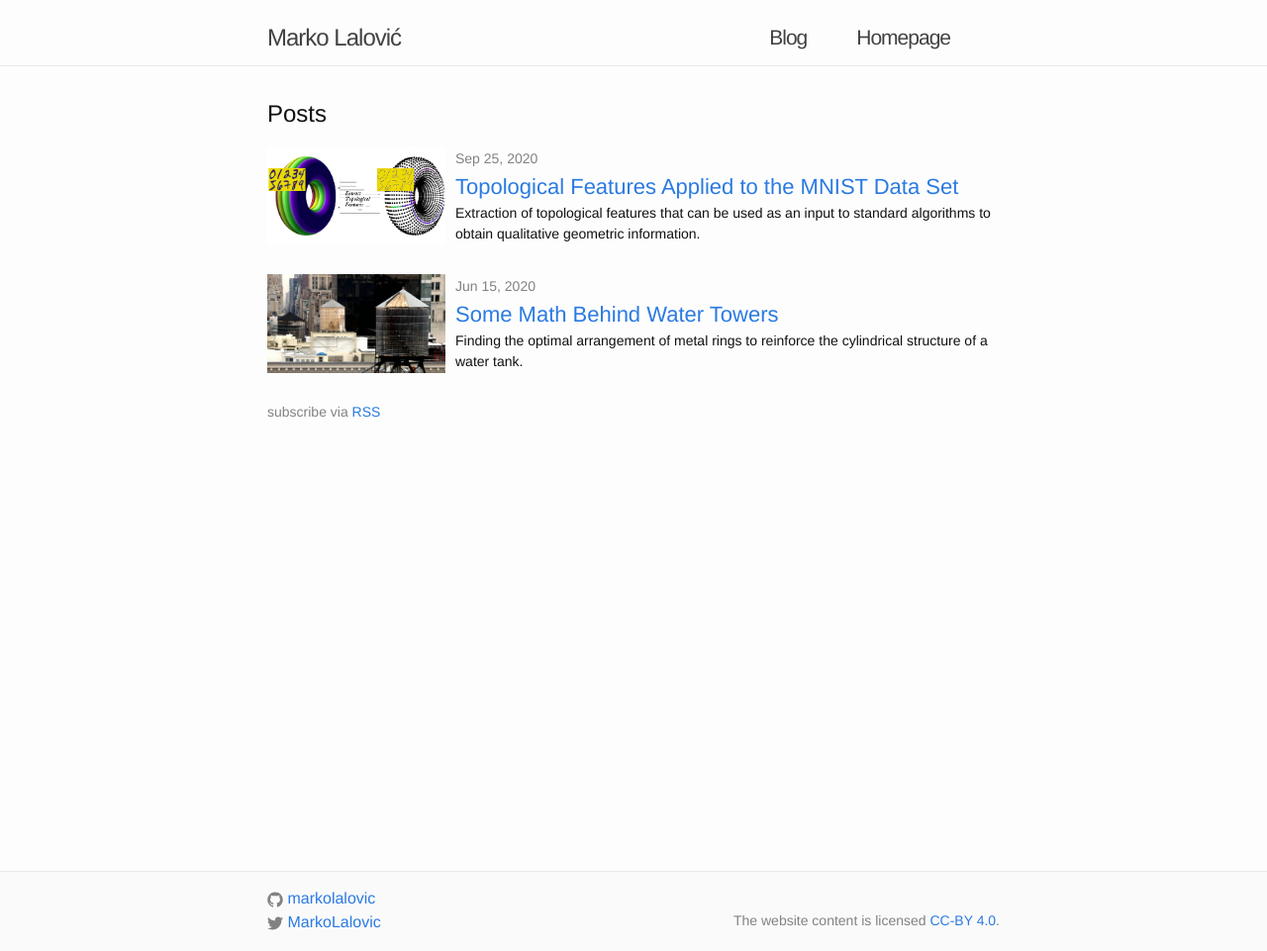
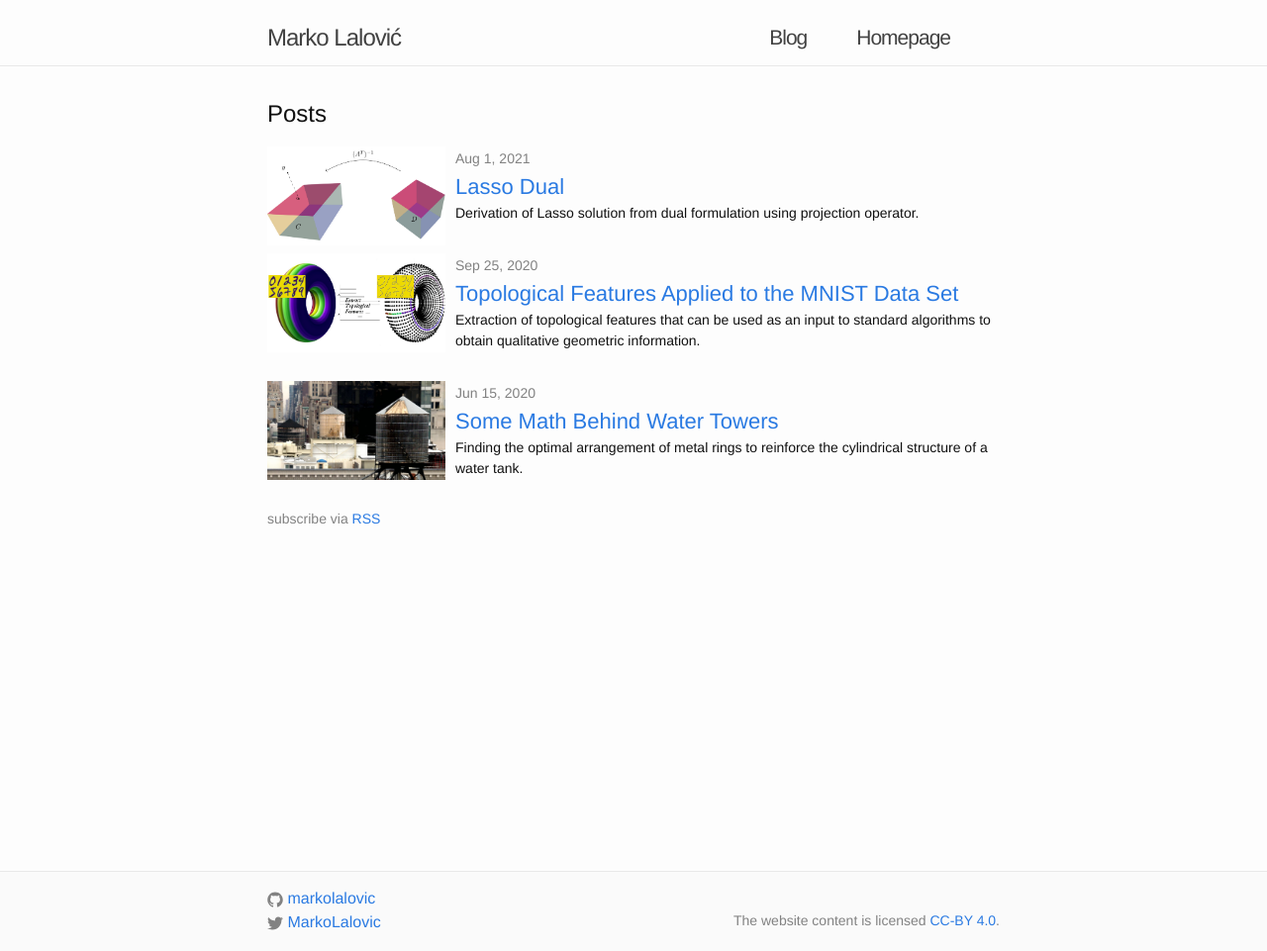
Before and after one commit to markolalovic/blog, a Jekyll site: the page built from docs/index.markdown, in a window 1280 px wide. Shown: the whole page at 99% size. Built offline with Jekyll 4.4.1, drawn with Linux system fonts in a browser that asks for light colours; some of the changed lines change nothing that is shown.

Commit message:
lasso dual

```diff
--- a/docs/_layouts/default.html
+++ b/docs/_layouts/default.html
@@ -20,16 +20,25 @@
 
     <script type="text/x-mathjax-config">
       MathJax.Hub.Config({
+        TeX: {
+          equationNumbers: { autoNumber: "AMS" },
+          tagSide: "right",
+          macros: {
+            norm:  ["{\\left\\lVert#1\\right\\rVert}", 1],
+            RR: "{\\bf R}",
+            bold: ["{\\bf #1}", 1]
+          }
+        },
         tex2jax: {
           inlineMath: [ ['$','$'], ["\\(","\\)"] ],
           processEscapes: true
         }
       });
     </script>
-
     <script type="text/javascript"
             src="https://cdn.mathjax.org/mathjax/latest/MathJax.js?config=TeX-AMS-MML_HTMLorMML">
     </script>
+
 </body>
 
 </html>
--- /dev/null
+++ b/docs/_posts/2021-08-01-lasso.markdown
@@ -0,0 +1,322 @@
+---
+layout: post
+title:  "Lasso Dual"
+subtitle: "Derivation of Lasso solution from dual formulation using projection operator."
+author: Marko Lalović
+date:   2021-08-01 10:34:39 +0100
+image: assets/posts/lasso-dual/transformation-3d.png
+keywords: LASSO
+rtime: 2 min read
+---
+<div class="images">
+  <img src="/blog/assets/posts/lasso-dual/transformation-3d.svg">
+  <div class="label">
+    <strong>Figure 1:</strong> Illustration when $n=p=3$. (Drawn using <a target="_blank" href="https://docs.enthought.com/mayavi/mayavi/">Mayavi library</a>.)
+  </div>
+</div>
+
+Let $A: \mathbb{R}^{p} \rightarrow \mathbb{R}^{n}$ and $y \in \mathbb{R}^{p}$. Consider the Tikhonov regularization
+
+$$
+\newcommand{\norm}[1]{\left\lVert#1\right\rVert}
+\begin{equation}
+\min_{x \in \mathbb{R}^{n}}
+\frac{1}{2} \norm{Ax - y}_{2}^{2} + \alpha \norm{x}_{1}.
+\label{eq:min-problem}
+\end{equation}
+$$
+
+This type of penalized regression is called Lasso; see Tibshirani's original paper [<a href="http://statweb.stanford.edu/~tibs/lasso/lasso.pdf" target="_blank">1</a>].
+
+We can show that solution $x^{\*}$ can be determined with the help of a projection operator. Some nice and non-obvious properties of the solution $x^{\*}$ follow from the geometry of the dual formulation. For example that $x^{\*}$ is non-expansive as a function of $y$.
+
+<!-- Section 1 -->
+## Formulation of the dual problem
+
+To derive the dual problem, we can introduce a dummy variable $z \in \mathbb{R}^{n}$
+
+$$
+\begin{equation}\nonumber
+z = Ax
+\end{equation}
+$$
+
+and reformulate the minimization problem in \eqref{eq:min-problem} as a constrained problem
+
+$$
+\begin{align*}
+\label{eq:primal-problem}
+\tag{P}
+&\underset{z \in \mathbb{R}^{n}, x \in \mathbb{R}^{p}}{\text{minimize}} \quad
+\frac{1}{2} \norm{y - z}_{2}^{2} + \alpha \norm{x}_{1} \\
+&\text{subject to} \quad z = Ax
+\end{align*}
+$$
+
+Then we can construct the Lagrangian by introducing the dual variable $p \in \mathbb{R}^{n}$ (containing $n$ Lagrange multipliers)
+
+$$
+\begin{equation}\nonumber
+L(x, z, p) = \frac{1}{2} \norm{y - z}_{2}^{2}
++ \alpha \norm{x}_{1} + p^{T} (z - Ax)
+\end{equation}
+$$
+
+The dual objective function is
+
+$$
+\begin{equation}\nonumber
+g(p) = \min_{z \in \mathbb{R}^{n}, x \in \mathbb{R}^{p}}
+\left\lbrace
+\frac{1}{2} \norm{y - z}_{2}^{2}
++ \alpha \norm{x}_{1} + p^{T} (z - Ax)
+\right\rbrace
+\end{equation}
+$$
+
+We can split the terms depending on $z$ and $x$ and minimize each part separately
+
+$$
+\begin{align}\nonumber
+g(p)
+&= \min_{z \in \mathbb{R}^{n}, x \in \mathbb{R}^{p}}
+\left\lbrace
+\frac{1}{2} \norm{y}_{2}^{2}
+- y^{T}z
++ \frac{1}{2} \norm{z}_{2}^{2}
++ p^{T}z
++ \alpha \norm{x}_{1}
+- p^{T}Ax
+\right\rbrace \\[.3em]
+&= \min_{z \in \mathbb{R}^{n}}\nonumber
+\left\lbrace
+\frac{1}{2} \norm{y}_{2}^{2}
+- (y - p)^{T}z
++ \frac{1}{2} \norm{z}_{2}^{2}
+\right\rbrace
++ \max_{x \in \mathbb{R}^{p}}
+\left\lbrace
+\alpha \norm{x}_{1}
+- (A^{T}p)^{T}x
+\right\rbrace
+\end{align}
+$$
+
+We can use the stationarity condition, which says that at the optimal point, the subgradient of $L(x, z, p)$ with respect to $x$ and $z$ must contain 0.
+
+For the first part, since $L(x, z, p)$ is differentiable in $z$, the subgradient with respect to $z$  equals the gradient. By taking
+$\frac{\partial}{\partial z} L(x, z, p)$ and setting it to $0$, we get the stationarity condition
+
+$$
+\begin{equation}\nonumber
+z = y - p^{*}
+\end{equation}
+$$
+
+Plugging this into the first part, we get
+
+$$
+\begin{align}\nonumber
+&\frac{1}{2}\norm{y}_{2}^{2} - (y - p^{*})^{T}(y - p^{*})
++ \frac{1}{2}\norm{y - p^{*}}_{2}^{2} \\[.3em]
+&=
+\frac{1}{2}\norm{y}_{2}^{2}\nonumber
+- \frac{1}{2}\norm{y - p^{*}}_{2}^{2}
+\end{align}
+$$
+
+For the second part, because $\alpha \norm{x}_1$ is a non-differentiable function of $x$, we need to compute the subdifferential $\partial (\alpha \norm{x}_1)$.
+
+By using the rules for the subgradient of the maximum we can derive, see [<a href="https://see.stanford.edu/materials/lsocoee364b/01-subgradients_notes.pdf" target="_blank">2</a>], that the $\partial \norm{x}_{1}$ can be expressed as
+
+$$
+\begin{equation}\nonumber
+\partial (\norm{x}_{1})
+= \lbrace g : \norm{g}_{\infty} \leq 1, g^{T} x = \norm{x}_{1}
+\rbrace
+\end{equation}
+$$
+
+and using the rule for scalar multiplication
+
+$$
+\begin{equation}\nonumber
+\partial (\alpha\norm{x}_{1})
+= \lbrace g : \norm{g}_{\infty} \leq \alpha, g^{T} x = \alpha\norm{x}_{1}
+\rbrace
+\end{equation}
+$$
+
+Thus, we get the stationarity condition
+
+$$
+\begin{equation}\nonumber
+g = A^{T}p \in \partial \alpha \norm{x}_{1}
+\end{equation}
+$$
+
+when
+
+$$
+\begin{align} \nonumber
+\norm{A^{T}p}_{\infty} \leq \alpha \\[.3em]
+\alpha \norm{x}_{1} - (A^{T}p)^{T}x = 0\nonumber
+\end{align}
+$$
+
+
+Therefore, the dual problem is
+
+$$
+\begin{align*}
+\label{eq:dual-problem}
+\tag{D}
+&\max_{p \in \mathbb{R}^{n}}
+\frac{1}{2}\norm{y}_{2}^{2}
+- \frac{1}{2}\norm{y - p}_{2}^{2} \\[.3em]
+&\text{subject to} \norm{A^{T}p}_{\infty} \leq \alpha
+\end{align*}
+$$
+
+
+<!-- Section 2 -->
+## Solution of the dual problem
+The solution $p^{\*}$ of the dual problem can be determined with the help of a projection operator.
+
+Looking at the dual problem formulation \eqref{eq:dual-problem}, we see that we can omit $\frac{1}{2}\norm{y}_{2}^{2}$, since this is constant. Then if we multiply it by 2 and flip the sign, we get an equivalent dual problem
+
+$$
+\begin{align*}
+\label{eq:dual-problem-prime}
+\tag{D'}
+&\min_{p \in \mathbb{R}^{n}}
+\norm{y - p}_{2}^{2} \\[.3em]
+&\text{subject to} \norm{A^{T}p}_{\infty} \leq \alpha
+\end{align*}
+$$
+
+A *projection operator* $P_{C}$ can be defined as
+
+$$
+\DeclareMathOperator*{\argmin}{arg\,min}
+\begin{align}\nonumber
+P_{C} \text{: } & \mathbb{R}^{n} \rightarrow C \\[.3em]
+& y \mapsto P_{C}(y) := \argmin_{p \in C} \norm{y - p}_{2} \nonumber
+\end{align}
+$$
+
+where $C \subset \mathbb{R}^{n}$ is closed and convex set. Looking at \eqref{eq:dual-problem-prime}, we see that $p^{\*}$ is a projection
+
+$$
+\begin{equation}\nonumber
+p^{*} = P_{C}(y)
+\end{equation}
+$$
+
+where $C$ is equal to
+
+$$
+\begin{equation}\nonumber
+C = \lbrace p \in \mathbb{R}^{n} :
+\norm{A^{T}p}_{\infty} \leq \alpha
+\rbrace
+\end{equation}
+$$
+
+We notice that $C$ is indeed closed and convex. For example if $n=p=2$, and let
+
+$$
+\begin{equation}\nonumber
+A^{T} = \begin{pmatrix}
+a_{11} & a_{21}\\
+a_{12} & a_{22}
+\end{pmatrix}
+\end{equation}
+$$
+
+then
+
+$$
+\begin{equation}\nonumber
+C = \lbrace -\alpha \leq a_{11} p_{1} + a_{12} p_{2} \leq \alpha \rbrace
+\cap
+\lbrace -\alpha \leq a_{21} p_{1} + a_{22} p_{2} \leq \alpha \rbrace
+\end{equation}
+$$
+
+Or we can express $C$ as
+
+$$
+\begin{equation}\nonumber
+C = (A^{T})^{-1}(D)
+\end{equation}
+$$
+
+where $D$ is equal to
+
+$$
+\begin{equation}\nonumber
+D = \lbrace d \in \mathbb{R}^{p} : \norm{d}_{\infty} \leq \alpha \rbrace
+\end{equation}
+$$
+
+Again for $p=2$
+
+$$
+\begin{equation}\nonumber
+D = \lbrace -\alpha \leq d_{1} \leq \alpha \rbrace
+\cap
+\lbrace -\alpha \leq d_{2} \leq \alpha \rbrace
+\end{equation}
+$$
+
+<div class="images">
+  <img src="/blog/assets/posts/lasso-dual/transformation-2d.svg">
+  <div class="label">
+    <strong>Figure 2:</strong> Illustration when $n=p=2$.
+  </div>
+</div>
+
+<!-- Section 3 -->
+## Solution of the primal problem
+From optimality condition of the dual problem, we can derive the primal solution under the assumption that $A^{-1}$ exists.
+
+During the formulation of the dual problem, we introduced the dummy variable $z = Ax$ and derived the stationary condition $z = y - p^{\*}$.  From this, we get that every solution $x^{\*}$ of \eqref{eq:primal-problem} should satisfy
+
+$$
+\begin{equation}\nonumber
+A x^{*} = y - p^{*}
+\end{equation}
+$$
+
+where $p^{\*}$ is a solution of the dual problem \eqref{eq:dual-problem}. Therefore, if $A^{-1}$ exists, the primal solution is
+
+$$
+\begin{equation}\nonumber
+x^{*} = A^{-1} \left( y - P_{C}(y) \right)
+\end{equation}
+$$
+
+We notice that, since $P_{C}$ is a projection onto convex set $C$, see **Figure 3(a)**, it follows that $x^{\*}$ is also non-expansive as a function of $y$. This is not obvious and would probably be hard to show without the dual formulation.
+
+
+| ![convex.svg][convex] | ![bean.svg][bean] |
+|:--:|:--:|
+| <span class="subfig">(a) Convex set $C$.</span> | <span class="subfig">(b) Non-convex set $C$.</span> |
+
+<div class="images">
+  <div class="label">
+    <strong>Figure 3:</strong> Lasso solution $x^{*}$ is non-expansive as a function of $y$.
+  </div>
+</div>
+
+
+## References
+[1] Tibshirani, R. (1996). Regression shrinkage and selection via the lasso. J. Royal. Statist. Soc B., Vol. 58, No. 1, pages 267-288).
+<a target="_blank" href="http://statweb.stanford.edu/~tibs/lasso/lasso.pdf">http://statweb.stanford.edu/~tibs/lasso/lasso.pdf</a>
+
+[2] S. Boyd and L. Vandenberghe, “Subgradients Notes”, (2008), Stanford University
+<a target="_blank" href="https://see.stanford.edu/materials/lsocoee364b/01-subgradients_notes.pdf">https://see.stanford.edu/materials/lsocoee364b/01-subgradients_notes.pdf</a>
+
+[convex]: /blog/assets/posts/lasso-dual/convex.svg
+[bean]: /blog/assets/posts/lasso-dual/bean.svg
```
Also changed, not shown: docs/assets/posts/lasso-dual/bean.svg (added), docs/assets/posts/lasso-dual/convex.svg (added), docs/assets/posts/lasso-dual/transformation-2d.svg (added), docs/assets/posts/lasso-dual/transformation-3d.png (added), docs/assets/posts/lasso-dual/transformation-3d.svg (added).
